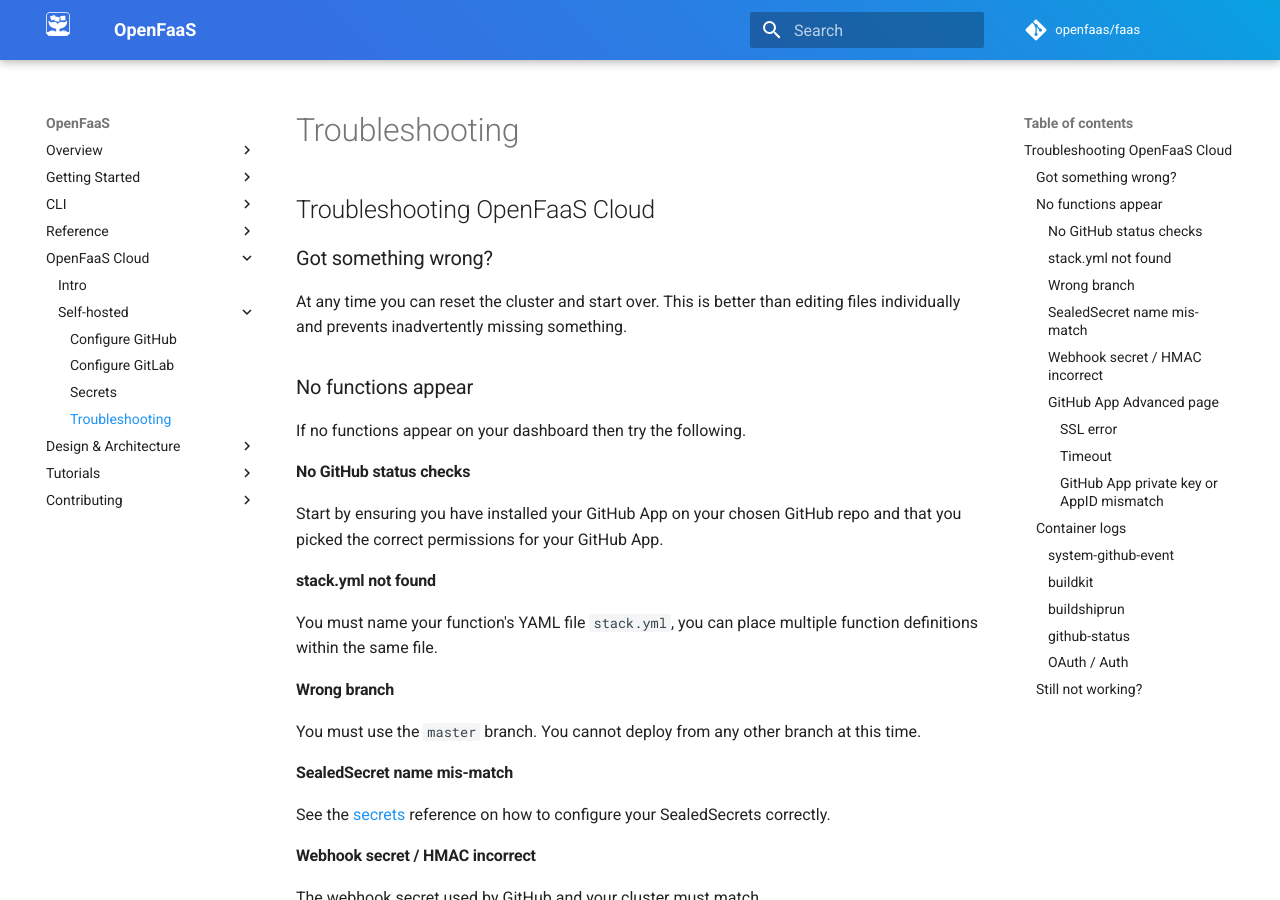
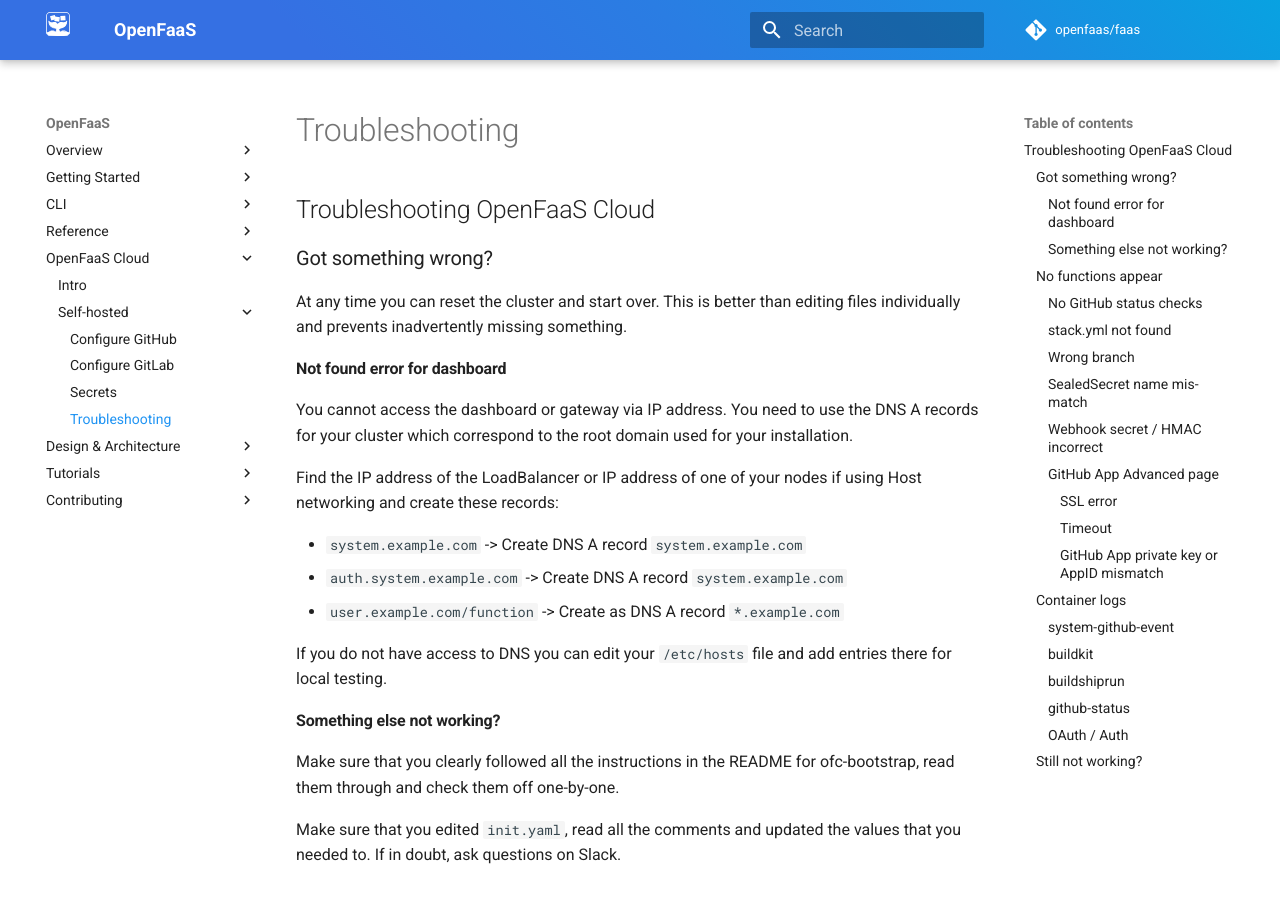
Before and after one commit to openfaas/docs, an MkDocs documentation site: the page built from docs/openfaas-cloud/self-hosted/troubleshoot.md, in a window 1280 px wide and 900 px high. Built offline with MkDocs 1.6.1 and Material for MkDocs 9.7.7, drawn with Linux system fonts in a browser that asks for light colours; comment, search, counter and statistics services are not loaded.

Commit message:
Mention ingress error for OFC
Signed-off-by: Alex Ellis <alexellis2@gmail.com>

```diff
--- a/docs/openfaas-cloud/self-hosted/troubleshoot.md
+++ b/docs/openfaas-cloud/self-hosted/troubleshoot.md
@@ -3,6 +3,24 @@
 ### Got something wrong?
 
 At any time you can reset the cluster and start over. This is better than editing files individually and prevents inadvertently missing something.
+
+#### Not found error for dashboard
+
+You cannot access the dashboard or gateway via IP address. You need to use the DNS A records for your cluster which correspond to the root domain used for your installation.
+
+Find the IP address of the LoadBalancer or IP address of one of your nodes if using Host networking and create these records:
+
+* `system.example.com` -> Create DNS A record `system.example.com`
+* `auth.system.example.com` -> Create DNS A record `system.example.com`
+* `user.example.com/function` -> Create as DNS A record `*.example.com`
+
+If you do not have access to DNS you can edit your `/etc/hosts` file and add entries there for local testing.
+
+#### Something else not working?
+
+Make sure that you clearly followed all the instructions in the README for ofc-bootstrap, read them through and check them off one-by-one.
+
+Make sure that you edited `init.yaml`, read all the comments and updated the values that you needed to. If in doubt, ask questions on Slack.
 
 ### No functions appear
 
```
